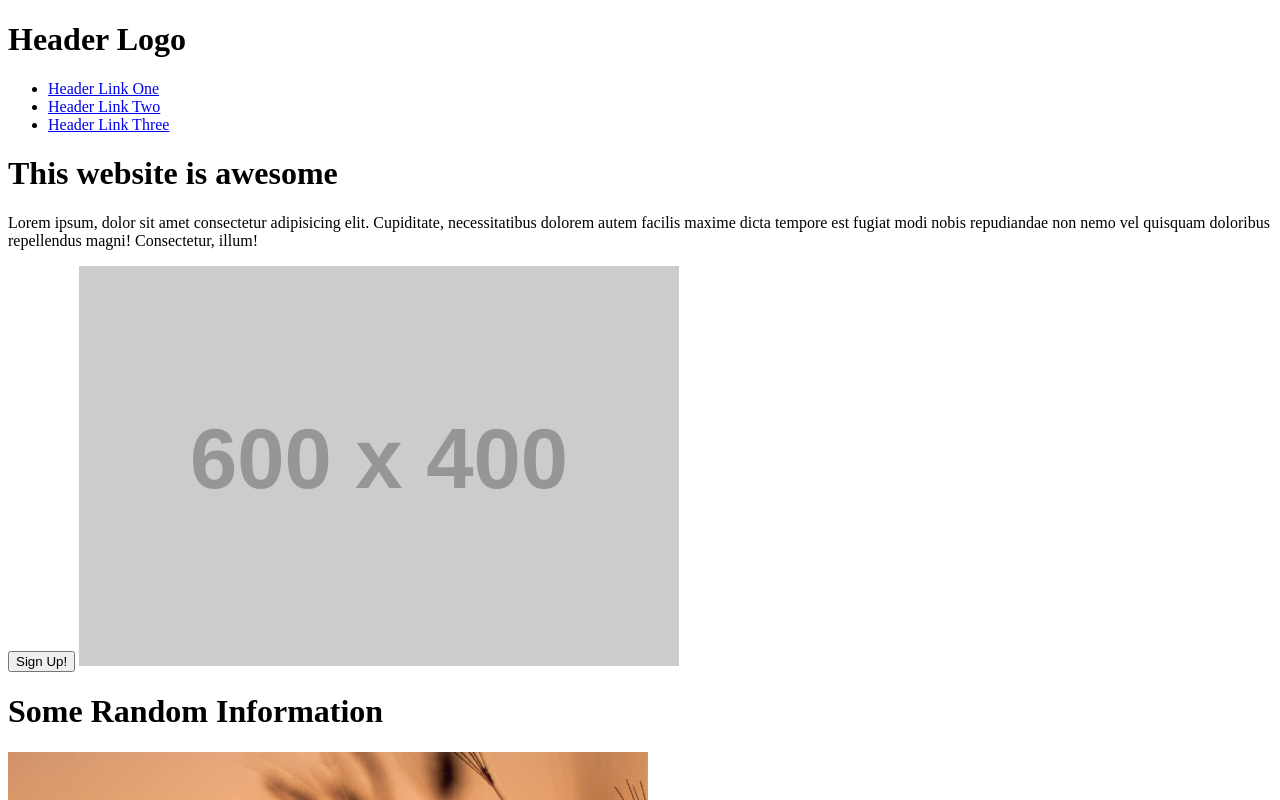
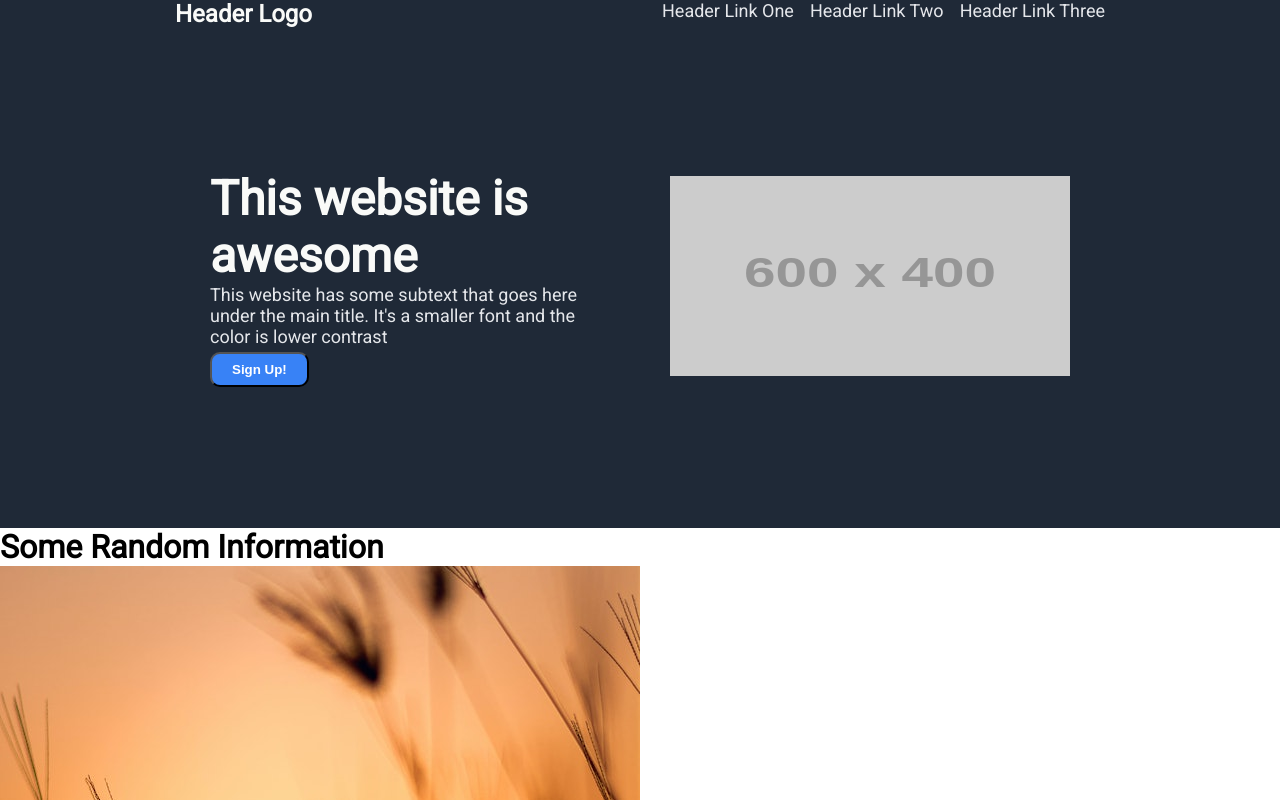
Before and after one commit to xXxLizzy91xXx/odin-landingpage, a plain HTML site: page index.html in a window 1280 px wide. Shown: the top 800 px of the page. Drawn offline with Linux system fonts and the light colour scheme; placeholder pictures from the web are drawn by us.

Commit message:
Styled sectionone and added classes

```diff
--- a/index.html
+++ b/index.html
@@ -9,8 +9,8 @@
 </head>
 <body>
     <div class="header">
-        <h1>Header Logo</h1>
-        <ul>
+        <h1 class="logotext">Header Logo</h1>
+        <ul class="headlinks">
             <li><a href="#">Header Link One</a></li>
             <li><a href="#">Header Link Two</a></li>
             <li><a href="#">Header Link Three</a></li>
@@ -18,10 +18,14 @@
     </div>
 
     <div class="sectionone">
-        <h1 class="herotext">This website is awesome</h1>
-        <p>Lorem ipsum, dolor sit amet consectetur adipisicing elit. Cupiditate, necessitatibus dolorem autem facilis maxime dicta tempore est fugiat modi nobis repudiandae non nemo vel quisquam doloribus repellendus magni! Consectetur, illum!</p>
-        <button>Sign Up!</button>
-        <img src="https://via.placeholder.com/600x400?text=this+is+a+placeholder+image" alt="Placeholder image">
+        <div class="column">
+            <h1 class="herotext">This website is awesome</h1>
+            <p class="heropara">This website has some subtext that goes here under the main title. It's a smaller font and the color is lower contrast</p>
+            <button class="signup">Sign Up!</button>
+        </div>
+        <div class="column">
+            <img class="heroimg" src="https://via.placeholder.com/600x400?text=this+is+a+placeholder+image" alt="Placeholder image">
+        </div>
     </div>
 
     <div class="sectiontwo">
--- a/style.css
+++ b/style.css
@@ -0,0 +1,77 @@
+@import url('https://fonts.googleapis.com/css2?family=Roboto&display=swap');
+
+* {
+    margin: 0;
+}
+
+body {
+    font-family: 'Roboto', sans-serif;
+}
+
+.header,
+.sectionone,
+.footer {
+    background-color: #1f2937;
+}
+
+a {
+    text-decoration: none;
+}
+
+.header {
+    display: flex;
+    justify-content: space-around;
+}
+
+.logotext {
+    font-size: 24px;
+    color: #F9FAF8;
+}
+
+.headlinks{
+    list-style: none;
+    display: flex;
+    margin: 0;
+    padding: 0;
+    gap: 16px;
+}
+
+.sectionone {
+    display: flex;
+    flex-wrap: wrap;
+    justify-content: center;
+    align-items: center;
+    height: 500px;
+}
+
+.column {
+    flex: 1;
+    max-width: 400px;
+    padding: 20px;
+    margin: 10px;
+}
+
+.herotext {
+    font-size: 48px;
+    font-weight: extra-bold;
+    color: #F9FAF8;
+}
+
+.heropara, a{
+    font-size: 18px;
+    color: #E5E7EB;
+}
+
+.heroimg {
+    height: 200px;
+    width: 400px;
+}
+
+.signup {
+    background-color: #3882F6;
+    color: white;
+    padding: 8px 20px;
+    border-radius: 10px;
+    font-weight: bold;
+    margin-top: 5px;
+}
```
